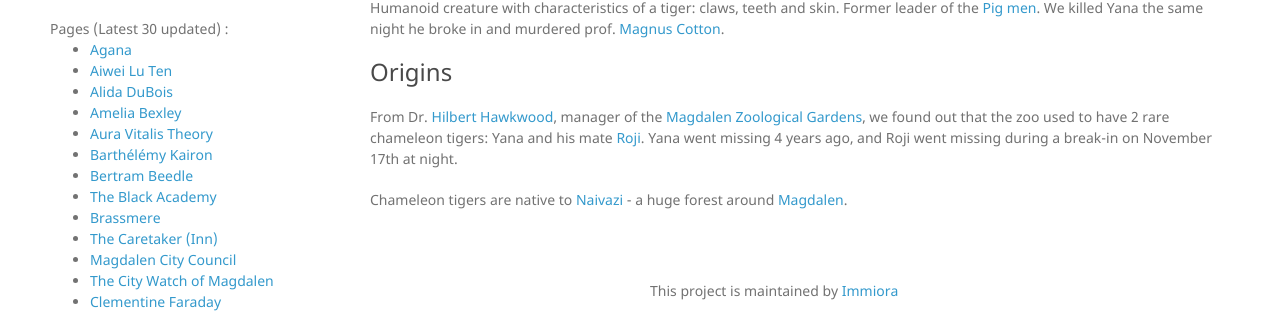
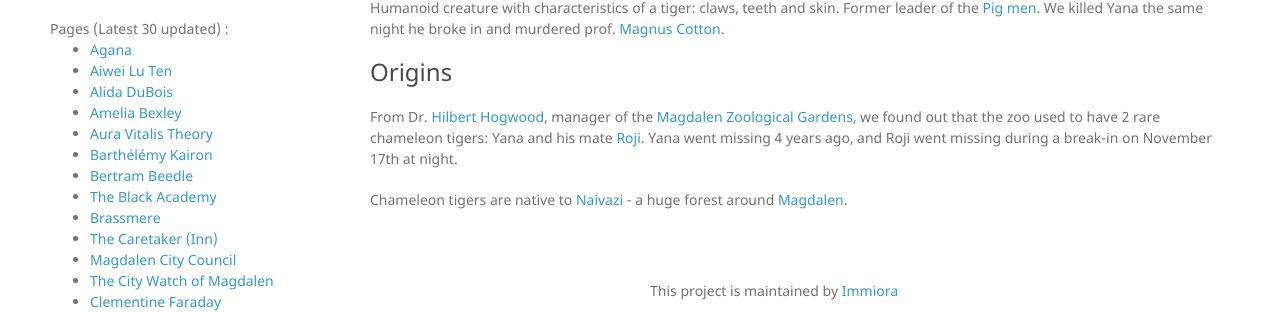
Before and after one commit to Immiora/the-narrow, a Jekyll site: the page built from wiki/people/Yana.md, in a window 1280 px wide. Shown: the part 271-583 px from the top of the page. Built offline with Jekyll 4.4.1, drawn with Linux system fonts in a browser that asks for light colours; nearby versions of some CDN libraries.

Commit message:
Update Yana.md

```diff
--- a/wiki/people/Yana.md
+++ b/wiki/people/Yana.md
@@ -9,6 +9,6 @@ Humanoid creature with characteristics of a tiger: claws, teeth and skin. Former
 
 ### Origins
 
-From Dr. [Hilbert Hawkwood](HilbertHawkwood), manager of the [Magdalen Zoological Gardens](MagdalenZoologicalGardens), we found out that the zoo used to have 2 rare chameleon tigers: Yana and his mate [Roji](Roji). Yana went missing 4 years ago, and Roji went missing during a break-in on November 17th at night.
+From Dr. [Hilbert Hogwood](HilbertHogwood), manager of the [Magdalen Zoological Gardens](ZoologicalGardens), we found out that the zoo used to have 2 rare chameleon tigers: Yana and his mate [Roji](Roji). Yana went missing 4 years ago, and Roji went missing during a break-in on November 17th at night.
 
 Chameleon tigers are native to [Naivazi](Naivazi) - a huge forest around [Magdalen](Magdalen).
```
